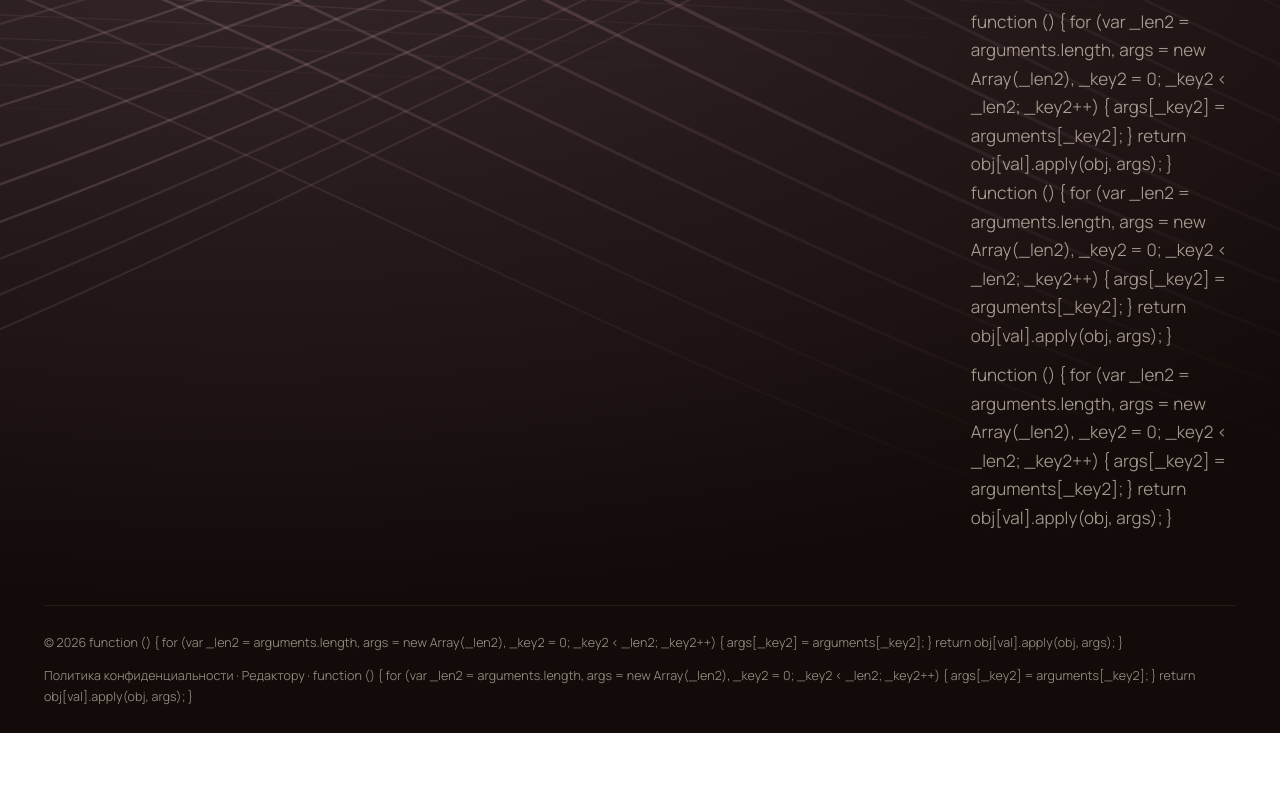
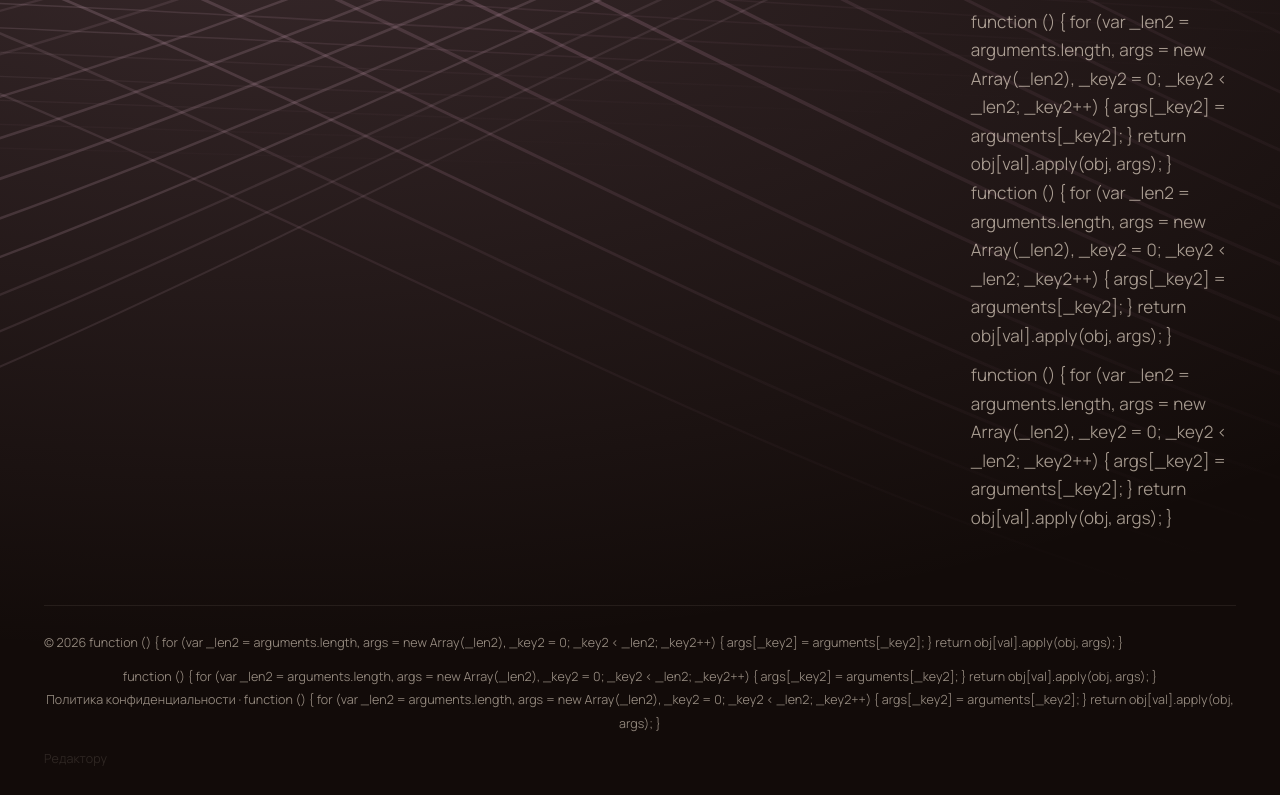
Before and after one commit to prostopedroo-dot/zvukn-site, an Eleventy site: page src/pages/blog.njk in a window 1280 px wide. Shown: the part 2050-2845 px from the top of the page. Before the commit the page ends 2783 px from the top, so only its background shows below. Built offline with nearby package versions, Linux system fonts and the light colour scheme; Eleventy itself is replaced by a stand-in of ours; files that its build step writes are made by us from their sources; what js-yaml would draw is missing.

Commit message:
Подвал: город и ссылки по центру, почти невидимый вход для редактора справа

```diff
--- a/src/_includes/layouts/layout-inner.njk
+++ b/src/_includes/layouts/layout-inner.njk
@@ -84,7 +84,8 @@
 
     <div class="footer-bottom">
       <span>© <span data-year>2026</span> {{ site.fullName }}</span>
-      <span><a href="{{ '/politika' | url }}">Политика конфиденциальности</a> · <a href="/admin/">Редактору</a> · {{ site.footerNote }}</span>
+      <span class="fb__mid">{{ site.city }}<br><a href="{{ '/politika' | url }}">Политика конфиденциальности</a> · {{ site.footerNote }}</span>
+      <a class="ed" href="/admin/">Редактору</a>
     </div>
   </div>
 </footer>
--- a/src/_includes/layouts/layout-main.njk
+++ b/src/_includes/layouts/layout-main.njk
@@ -102,7 +102,8 @@
 
     <div class="f__bottom">
       <span>© <span data-year>2026</span> {{ site.fullName }}</span>
-      <span><a href="{{ '/politika' | url }}">Политика конфиденциальности</a> · <a href="/admin/">Редактору</a> · Вариант {{ variantNumber | default(site.mainVariant) }} · {{ site.footerNote }}</span>
+      <span class="fb__mid">{{ site.city }}<br><a href="{{ '/politika' | url }}">Политика конфиденциальности</a> · {{ site.footerNote }}</span>
+      <a class="ed" href="/admin/">Редактору</a>
     </div>
   </div>
 </footer>
--- a/src/assets/css/site.css
+++ b/src/assets/css/site.css
@@ -1057,3 +1057,8 @@ body.cat--policy .section[data-abs="a"]::before { background-image: url("../img/
 
 .form-note a { color: var(--amber); text-decoration: underline; text-underline-offset: 3px; }
 .form-note a:hover { color: var(--cream); }
+
+/* Нижняя строка подвала: город, ссылки и почти невидимый вход для редактора */
+.fb__mid { text-align: center; line-height: 1.9; }
+.ed { opacity: .22; transition: opacity .25s ease; }
+.ed:hover, .ed:focus-visible { opacity: .85; }
--- a/src/assets/css/v1.css
+++ b/src/assets/css/v1.css
@@ -513,3 +513,8 @@ body.nav-open .menu__foot { opacity: 1; }
   *, *::before, *::after { animation-duration: .001ms !important; animation-iteration-count: 1 !important; transition-duration: .001ms !important; }
   .rv { opacity: 1; transform: none; }
 }
+
+/* Нижняя строка подвала: город, ссылки и почти невидимый вход для редактора */
+.fb__mid { text-align: center; line-height: 1.9; }
+.ed { opacity: .22; transition: opacity .25s ease; }
+.ed:hover, .ed:focus-visible { opacity: .85; }
--- a/src/assets/css/v2.css
+++ b/src/assets/css/v2.css
@@ -538,3 +538,8 @@ body.nav-open .menu__foot { opacity: 1; }
   *, *::before, *::after { animation-duration: .001ms !important; animation-iteration-count: 1 !important; transition-duration: .001ms !important; }
   .rv { opacity: 1; transform: none; }
 }
+
+/* Нижняя строка подвала: город, ссылки и почти невидимый вход для редактора */
+.fb__mid { text-align: center; line-height: 1.9; }
+.ed { opacity: .22; transition: opacity .25s ease; }
+.ed:hover, .ed:focus-visible { opacity: .85; }
--- a/src/assets/css/v3.css
+++ b/src/assets/css/v3.css
@@ -533,3 +533,8 @@ body.nav-open .menu__foot { opacity: 1; }
   *, *::before, *::after { animation-duration: .001ms !important; animation-iteration-count: 1 !important; transition-duration: .001ms !important; }
   .rv { opacity: 1; transform: none; }
 }
+
+/* Нижняя строка подвала: город, ссылки и почти невидимый вход для редактора */
+.fb__mid { text-align: center; line-height: 1.9; }
+.ed { opacity: .22; transition: opacity .25s ease; }
+.ed:hover, .ed:focus-visible { opacity: .85; }
--- a/src/content/site.yaml
+++ b/src/content/site.yaml
@@ -76,4 +76,4 @@ email: ""
 telegram: "@natlyone"
 
 # Подпись внизу подвала
-footerNote: Санкт-Петербург · Занятия по записи
+footerNote: Занятия по записи
```
